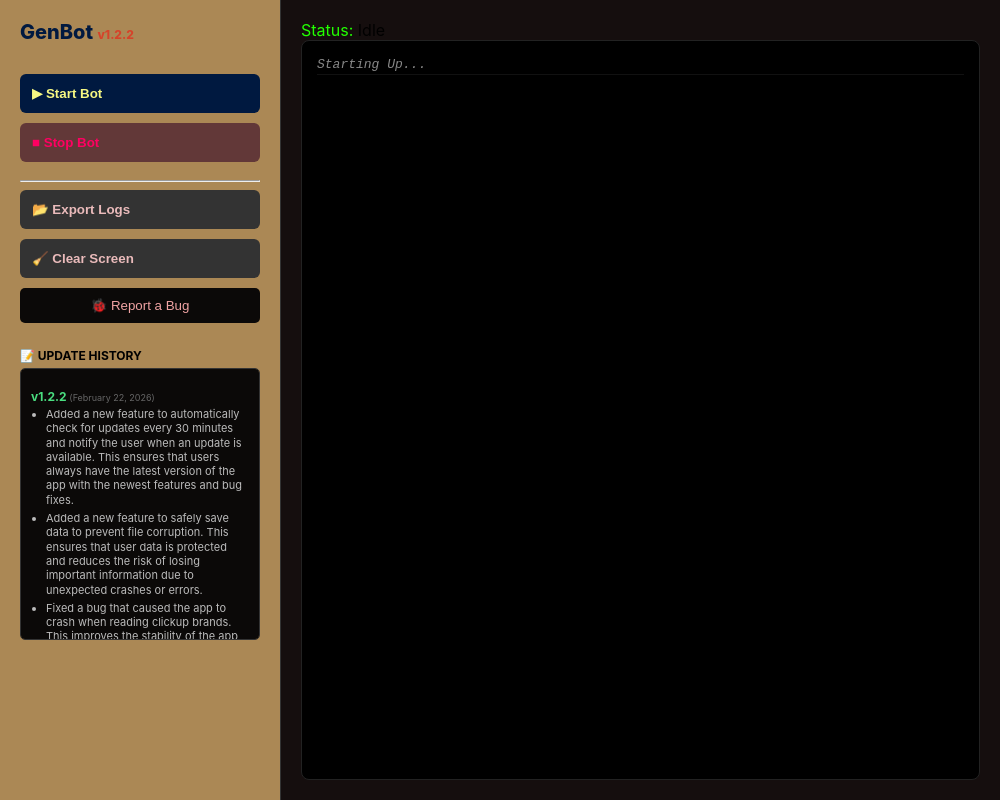
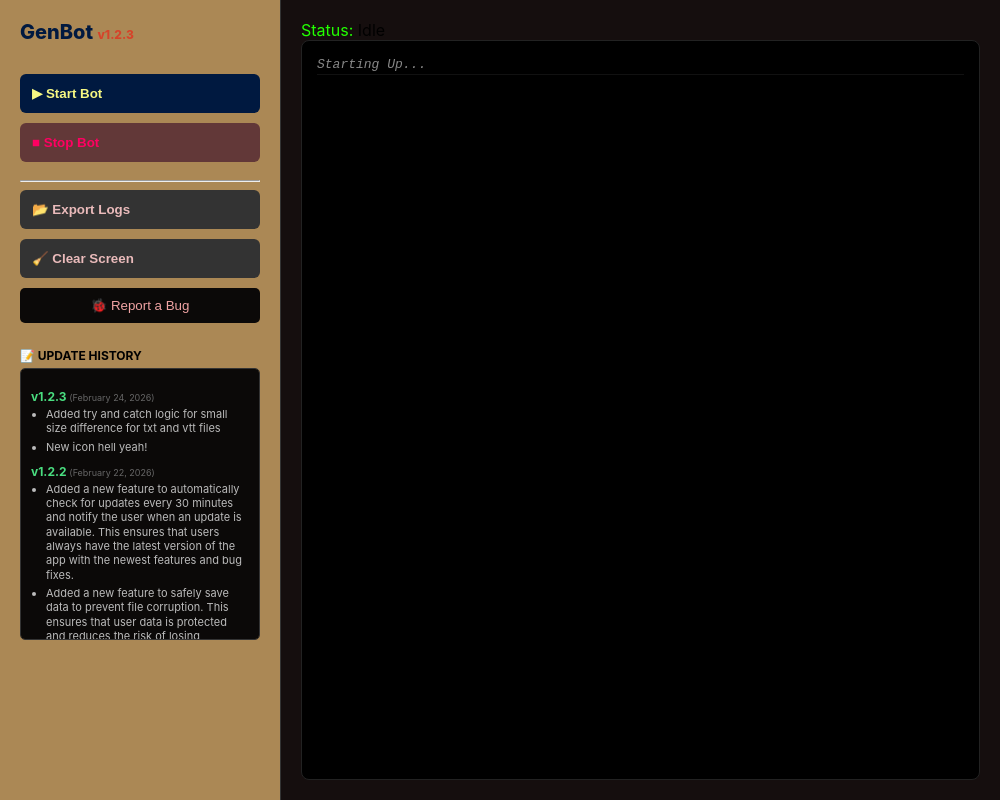
Before and after one commit to LawrenceTanny/ZoomBot, an Electron app: page index.html in a window 1000 px wide. Drawn offline with Linux system fonts and the light colour scheme; no server answers.

Commit message:
New features for try and catch logic for txt and vtt files

```diff
--- a/changelog.json
+++ b/changelog.json
@@ -1,4 +1,12 @@
 [
+  {
+    "version": "v1.2.3",
+    "date": "February 24, 2026",
+    "changes": [
+      "Added try and catch logic for small size difference for txt and vtt files",
+      "New icon hell yeah!"
+    ]
+  },
     {
     "version": "v1.2.2",
     "date": "February 22, 2026",
--- a/index.html
+++ b/index.html
@@ -7,7 +7,7 @@
 <body>
     <div class="app-container">
         <aside class="sidebar">
-            <div class="logo">GenBot <span>v1.2.2</span></div>
+            <div class="logo">GenBot <span>v1.2.3</span></div>
             <nav>
                 <button id="startBtn" class="nav-btn primary">▶ Start Bot</button>
                 <button id="stopBtn" class="nav-btn danger">■ Stop Bot</button>
--- a/package.json
+++ b/package.json
@@ -1,6 +1,6 @@
 {
   "name": "genbot",
-  "version": "1.2.2",
+  "version": "1.2.3",
   "description": "Generational Bot",
   "main": "main.js",
   "repository": {
```
Also changed, not shown: server.js (+4 -4 lines), app.ico, 1 other file.
